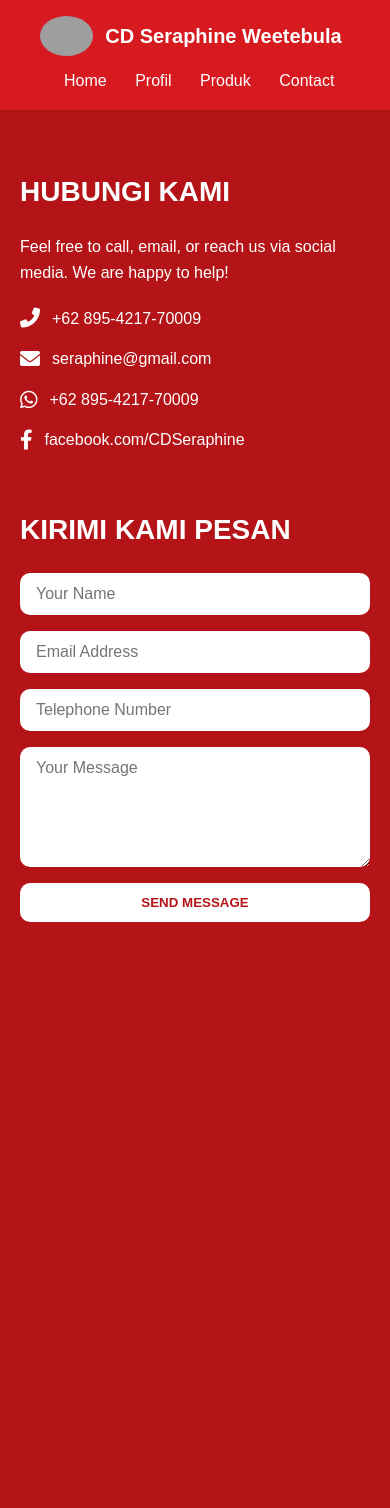
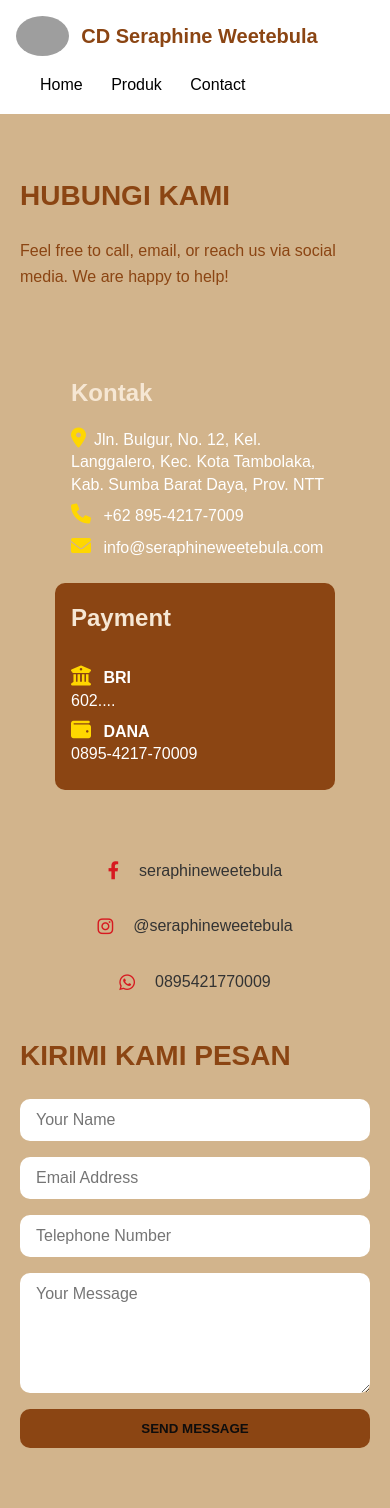
Before and after one commit to MonikaKade/CD_Seraphine_Weetabula, a PHP site: page /kontak.html in a window 390 px wide. Before the commit the page ends 922 px from the top, so only its background shows below. Run offline with PHP 8.4, Linux system fonts and the light colour scheme; grey boxes are pictures that could not be loaded.

Commit message:
memperbaiki tampilan kontak

```diff
--- a/home/home.css
+++ b/home/home.css
@@ -424,7 +424,7 @@
 
         .footer strong {
            margin-right: 0.5rem;
-              color: ;
+              color::
         }
 
         /* Back to Top Button */
--- a/kontak/kontak.css
+++ b/kontak/kontak.css
@@ -7,8 +7,8 @@
 }
 
 body {
-  background-color: #b41417;
-  color: white;
+  background-color: #D2B48C;
+  color: #8B4513;
   line-height: 1.6;
 }
 
@@ -18,7 +18,7 @@ body {
   justify-content: space-between;
   align-items: center;
   padding: 16px 40px;
-  background-color: #d71920;
+  background-color: #ffffff;
 }
 
 .navbar-left {
@@ -40,13 +40,13 @@ body {
 .navbar-links a {
   margin-left: 24px;
   text-decoration: none;
-  color: white;
+  color: #000000;
   font-weight: 500;
   transition: color 0.3s;
 }
 
 .navbar-links a:hover {
-  color: #ffdddd;
+  color: #8B4513;
 }
 
 /* ===== CONTACT SECTION ===== */
@@ -126,8 +126,8 @@ body {
 }
 
 .contact-form button {
-  background-color: white;
-  color: #b41417;
+  background-color: #8B4513;
+  color: #0e0d0d;
   font-weight: 600;
   padding: 12px 20px;
   border: none;
@@ -154,4 +154,157 @@ body {
   .contact-container {
     flex-direction: column;
   }
+/* Footer */
+        .footer {
+            display: flex;
+            flex-wrap: wrap;
+            justify-content: space-between;
+            padding: 3rem 10%;
+            background-color: var(--dark-color);
+            color: var(--white);
+        }
+
+        .footer-left {
+            flex: 1;
+            color: #ffffff;
+            min-width: 300px;
+            padding: 1rem;
+        }
+
+
+        .footer-left h3 {
+            font-size: 1.5rem;
+            margin-bottom: 1rem;
+             color: #f6e7d4;
+        }
+
+        .footer p {
+           margin: 0.5rem 0;
+              font-size: 1rem;
+              line-height: 1.4;
+        }
+        .footer-left i {
+              margin-right: 0.5rem;
+              color: #ffd700; /* warna emas/coklat terang untuk ikon */
+          }
+
+        .footer strong {
+           margin-right: 0.5rem;
+        }
+
+        /* Back to Top Button */
+        .back-to-top {
+            position: fixed;
+            bottom: 30px;
+            right: 30px;
+            width: 50px;
+            height: 50px;
+            background-color: var(--primary-color);
+            color: var(--white);
+            border-radius: 50%;
+            display: flex;
+            justify-content: center;
+            align-items: center;
+            font-size: 1.5rem;
+            cursor: pointer;
+            opacity: 0;
+            visibility: hidden;
+            transition: all 0.3s ease;
+            z-index: 999;
+        }
+
+        .back-to-top.active {
+            opacity: 1;
+            visibility: visible;
+        }
+
+        .back-to-top:hover {
+            background-color: var(--accent-color);
+            transform: translateY(-5px);
+        }
+
+        /* Responsive Design */
+        @media (max-width: 768px) {
+            .navbar {
+                flex-direction: column;
+                padding: 1rem;
+            }
+
+            .navbar-links {
+                margin-top: 1rem;
+                gap: 1rem;
+            }
+
+            .hero h1 {
+                font-size: 2.5rem;
+            }
+
+            .hero h2 {
+                font-size: 1.8rem;
+            }
+
+            .intro, .section, .produk-unggulan {
+                padding: 3rem 5%;
+            }
+
+            .card {
+                min-width: 100%;
+            }
+        }
+                  /* Animasi dasar */
+          .footer-right {
+              flex: 1;
+              padding: 1rem;
+              color: #fff;
+              background-color: #8B4513; /* Warna coklat */
+              border-radius: 10px;
+
+          }
+
+          .footer-right h3 {
+              font-size: 1.5rem;
+              margin-bottom: 1rem;
+              color: #f6e7d4;
+              display: inline-block;
+              padding-bottom: 0.3rem;
+          }
+
+          .footer-right p {
+              margin: 0.5rem 0;
+              font-size: 1rem;
+              line-height: 1.4;
+          }
+
+          .footer-right i {
+              margin-right: 0.5rem;
+              color: #ffd700; /* warna emas/coklat terang untuk ikon */
+          }
+        .social-media {
+  display: flex;
+  justify-content: center;
+  align-items: center;
+  gap: 30px;
+  font-family: 'Poppins', sans-serif;
+  flex-wrap: wrap; /* Supaya responsif di layar kecil */
+  margin-top: 20px;
 }
+
+.social-link {
+  display: flex;
+  align-items: center;
+  gap: 8px;
+  text-decoration: none;
+  color: #333;
+  font-size: 16px;
+  transition: color 0.3s;
+}
+
+.social-link i {
+  font-size: 18px;
+  color: #d71920;
+}
+
+.social-link:hover {
+  color: #d71920;
+}
+}
--- a/kontak/kontak.html
+++ b/kontak/kontak.html
@@ -19,7 +19,6 @@
     </div>
     <nav class="navbar-links"> <!-- Tautan navigasi -->
       <a href="home.html">Home</a>
-      <a href="../profile/profile.html">Profil</a>
       <a href="../produk/produk.html">Produk</a>
       <a href="../kontak/kontak.html">Contact</a>
     </nav>
@@ -31,10 +30,40 @@
         <h2>HUBUNGI KAMI</h2>
         <p>Feel free to call, email, or reach us via social media. We are happy to help!</p>
         <ul class="contact-list">
-          <li><i class="fas fa-phone-alt"></i> +62 895-4217-70009</li>
-          <li><i class="fas fa-envelope"></i> seraphine@gmail.com</li>
-          <li><i class="fab fa-whatsapp"></i> +62 895-4217-70009</li>
-          <li><i class="fab fa-facebook-f"></i> facebook.com/CDSeraphine</li>
+         <!-- Footer -->
+    <div class="footer">
+        <div class="footer-left">
+            <h3>Kontak</h3>
+            <p><i class="fas fa-map-marker-alt"></i>Jln. Bulgur, No. 12, Kel. Langgalero, Kec. Kota Tambolaka, Kab. Sumba Barat Daya, Prov. NTT</p>
+            <p><i class="fas fa-phone"></i> +62 895-4217-7009</p>
+            <p><i class="fas fa-envelope"></i> info@seraphineweetebula.com</p>
+
+        </div>
+        <div class="footer-right">
+            <h3>Payment</h3>
+            <p><strong><i class="fas fa-university"></i> BRI</strong><br>602....</p>
+            <p><strong><i class="fas fa-wallet"></i> DANA</strong><br>0895-4217-70009</p>
+        </div>
+    </div>
+    <div class="social-media">
+  <a href="#" class="social-link">
+    <i class="fab fa-facebook-f"></i>
+    <span>seraphineweetebula</span>
+  </a>
+  <a href="#" class="social-link">
+    <i class="fab fa-instagram"></i>
+    <span>@seraphineweetebula</span> </a>
+  <a href="https://wa.me/62895421770009" class="social-link" target="_blank">
+    <i class="fab fa-whatsapp"></i>
+    <span>0895421770009</span>
+  </a>
+</div>
+
+
+    <!-- Back to Top Button -->
+    <div class="back-to-top">
+        <i class="fas fa-arrow-up"></i>
+    </div>
         </ul>
       </div>
 
```
